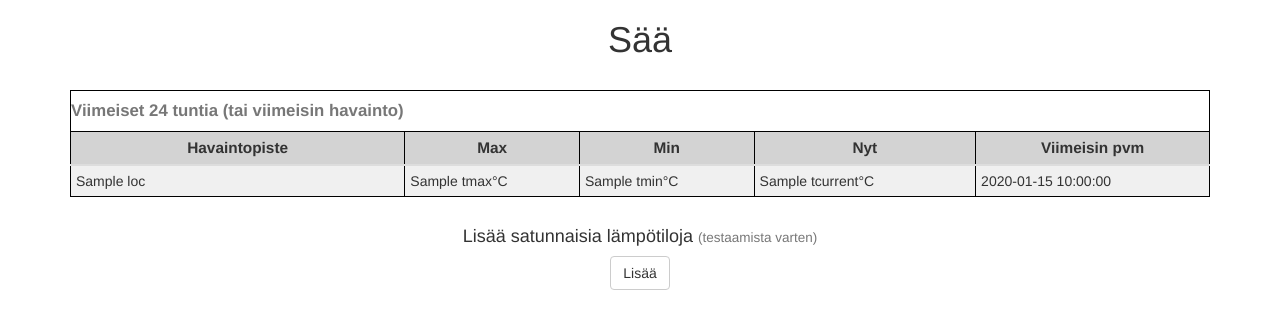
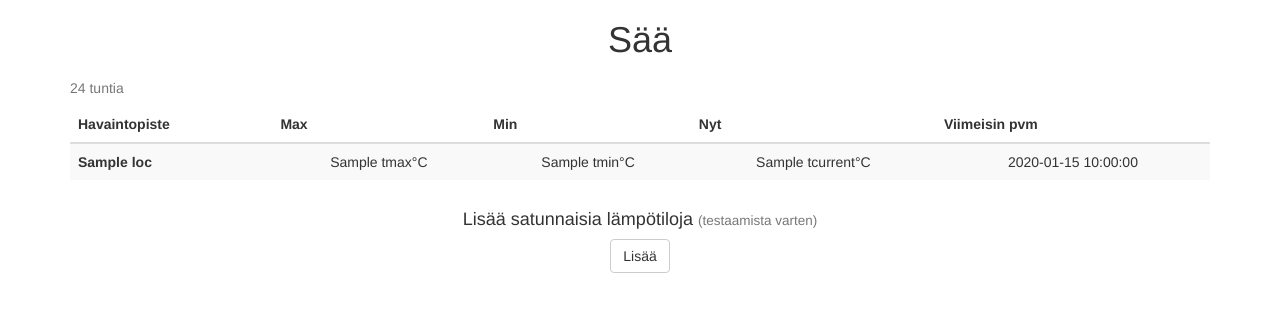
Before and after one commit to ollivilmi/weather_app, a Flask app: template templates/index.html in a window 1280 px wide. Shown: the part 52-381 px from the top of the page. Run offline with Flask 2, Linux system fonts and the light colour scheme; the template is opened without the code that fills it: most values are stand-ins (such as "Sample title", 1, 10 or a date in 2020); some libraries are stand-ins or nearby versions.

Commit message:
table uses bootstrap instead of my bad CSS

```diff
--- a/app.py
+++ b/app.py
@@ -31,7 +31,7 @@ def index():
 
 @app.route("/about")
 def about():
-		return render_template("about.html", loc=get_locations())
+	return render_template("about.html", loc=get_locations())
 
 @app.route("/history")
 def history():
--- a/static/scripts.js
+++ b/static/scripts.js
@@ -10,7 +10,8 @@ $(document).ready(function() {
 		{
 			for (var i = 0; i < data.length; i++)
 			{
-				results += "<li class='list-group-item'><h5>Lämpötila: <span class='label label-default'>"+data[i].temp+"°C</span></h5>"
+				results += "<li class='list-group-item'>"
+				+"<h5>Lämpötila: <span class='label label-default'>"+data[i].temp+"°C</span></h5>"
 				+"<h5>Päivämäärä: <span class='label label-default'>"+data[i].date+"</span></h5>";
 			}
 			$('#historyresults').html(results);
--- a/static/styles.css
+++ b/static/styles.css
@@ -37,53 +37,6 @@ main img
 {
     /* constrain images on small screens */
     max-width: 100%;
-}
-
-main td
-{
-    /* left-align tables' cells */
-    text-align: left;
-}
-
-table {
-    border: 1px solid black;
-    padding: none;
-    border-collapse: collapse;
-    text-align: center;
-}
-
-caption {
-    font-weight: bold;
-    border: 1px solid black;
-    border-bottom: none;
-    font-size: 1.2em;
-}
-
-thead {
-    background-color: lightgrey;
-    font-size: 1.1em;
-    border: none;
-}
-
-table {
-    width: 45%;
-    margin-left: auto;
-    margin-right: auto;
-}
-
-table, th, td {
-    border: 1px solid black;
-    text-align: center;
-    vertical-align: middle;
-}
-
-td {
-    background-color: #F0F0F0;
-}
-
-th {
-    height: 30px;
-	width: 40px;
 }
 
 ul {
--- a/templates/index.html
+++ b/templates/index.html
@@ -6,20 +6,19 @@
 
 {% block main %}
 	<h1>Sää</h1>
-	<table class="table table-condensed">
-		<caption>Viimeiset 24 tuntia (tai viimeisin havainto)</caption>
+	<table class="table table-striped table-dark">
+		<caption>24 tuntia</caption>
 		<thead>
-			<th>Havaintopiste</th>
-			<th>Max</th>
-			<th>Min</th>
-			<th>Nyt</th>
-			<th>Viimeisin pvm</th>
+			<th scope="col">Havaintopiste</th>
+			<th scope="col">Max</th>
+			<th scope="col">Min</th>
+			<th scope="col">Nyt</th>
+			<th scope"col">Viimeisin pvm</th>
 		</thead>
-		<br/>
 		<tbody>
 			{% for l in loc %}
 				<tr>
-					<td>{{ l.name }}</td>
+					<th scope="row">{{ l.name }}</td>
 					<td>{{ l.tmax }}°C</td>
 					<td>{{ l.tmin }}°C</td>
 					<td>{{ l.tcurrent }}°C</td>
--- a/templates/layout.html
+++ b/templates/layout.html
@@ -8,6 +8,7 @@
         <link href="https://maxcdn.bootstrapcdn.com/bootstrap/3.3.7/css/bootstrap.min.css" rel="stylesheet"/>
         <link href="{{ url_for('static', filename='styles.css') }}" rel="stylesheet"/>
         <script src="https://code.jquery.com/jquery-3.1.1.min.js"></script>
+        <script src="https://cdnjs.cloudflare.com/ajax/libs/popper.js/1.12.9/umd/popper.min.js" integrity="sha384-ApNbgh9B+Y1QKtv3Rn7W3mgPxhU9K/ScQsAP7hUibX39j7fakFPskvXusvfa0b4Q" crossorigin="anonymous"></script>
         <script src="https://maxcdn.bootstrapcdn.com/bootstrap/3.3.7/js/bootstrap.min.js"></script>
 		{{ JSGlue.include() }}
 		<script src="{{ url_for('static', filename='scripts.js') }}"></script>
```
